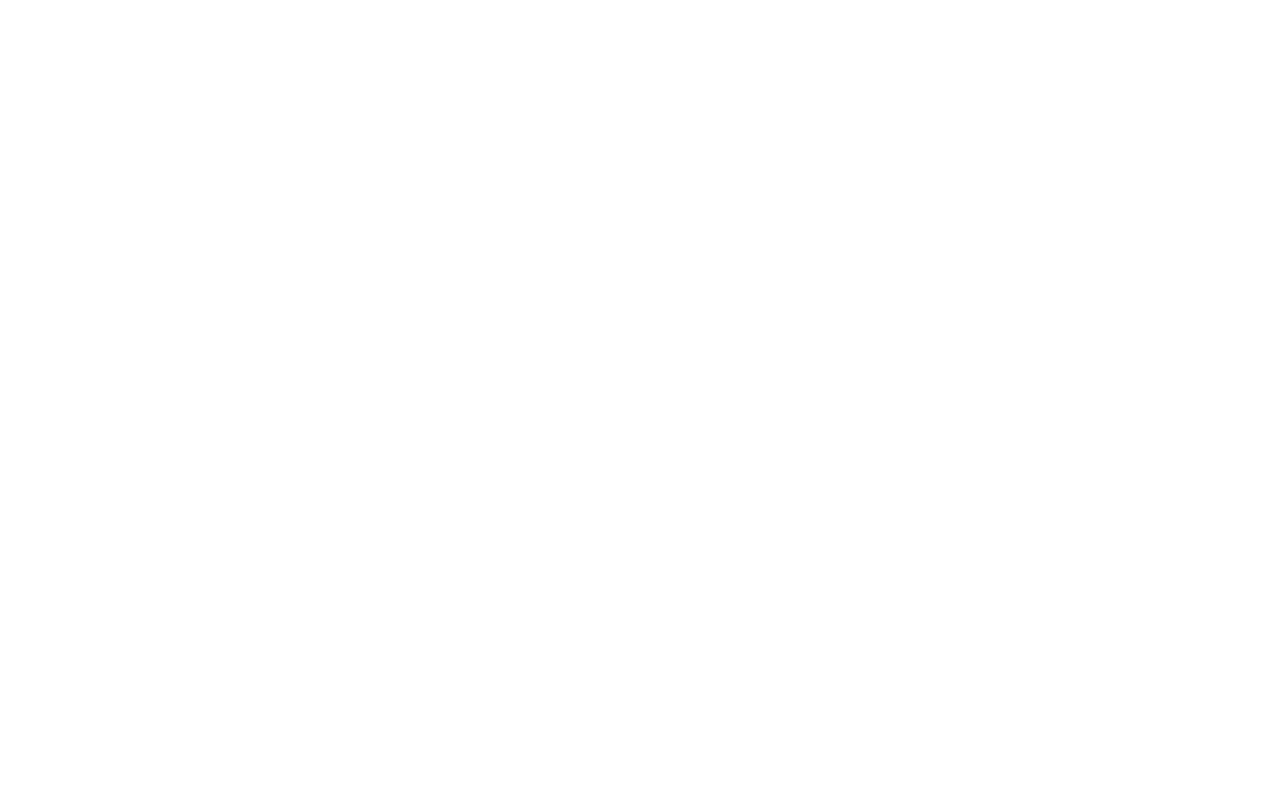
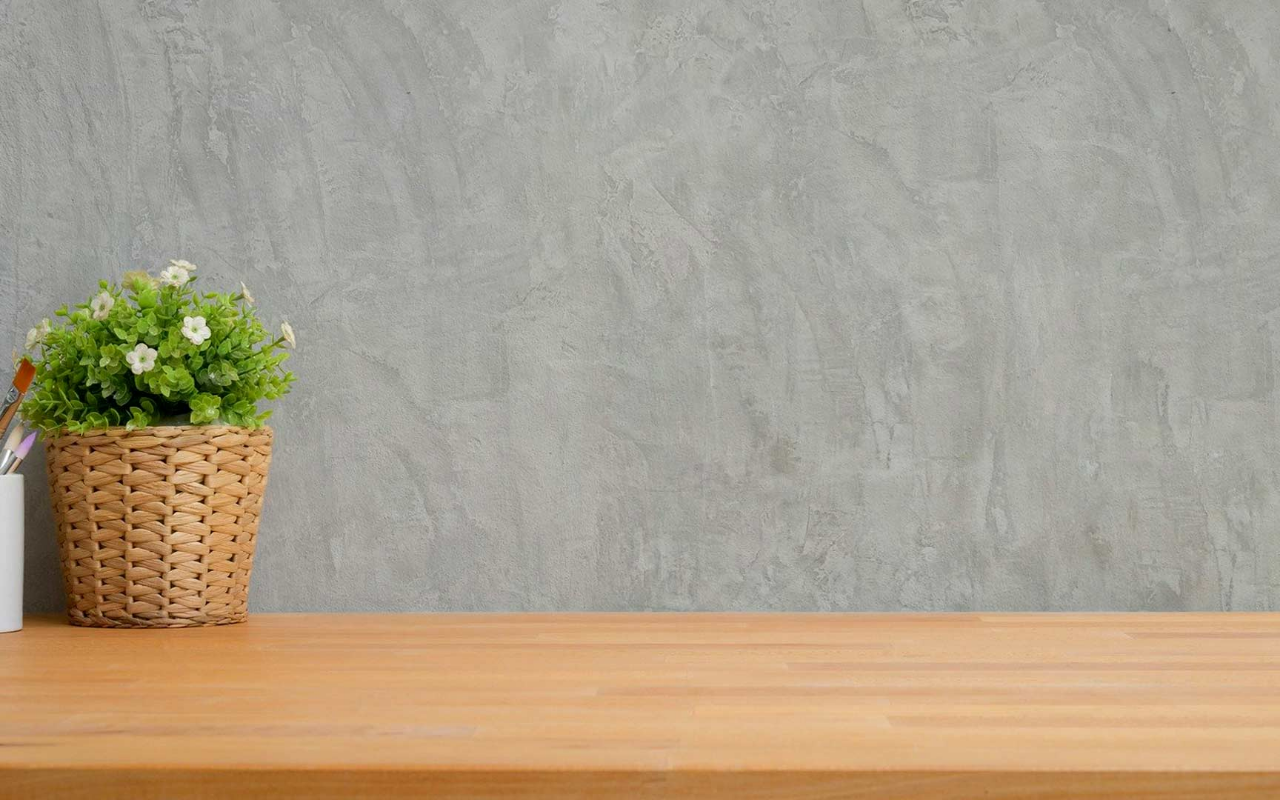
Before and after one commit to amirhallaji/ParhamFood_frontend, a React (Create React App) app: page /manager-panel in a window 1280 px wide. Built offline with nearby package versions, Linux system fonts and the light colour scheme.

Commit message:
manager page component completed.

```diff
--- a/src/components/managerPage/managerPage.component.jsx
+++ b/src/components/managerPage/managerPage.component.jsx
@@ -5,6 +5,8 @@
 
 export const ManagerPage = () => {
       return (
-            <MpContainer></MpContainer>
+            <div className='manager-page' style={{height:window.innerHeight}}>
+                  <MpContainer></MpContainer>
+            </div>
       )
 }
--- a/src/components/managerPage/managerPage.styles.css
+++ b/src/components/managerPage/managerPage.styles.css
@@ -0,0 +1,5 @@
+.manager-page {
+      background: url('../../images/registerbackground.jpg');
+      background-size: cover;
+      background-repeat: no-repeat;
+}
```
Also changed, not shown: src/images/managerpanel.jpg (added).
